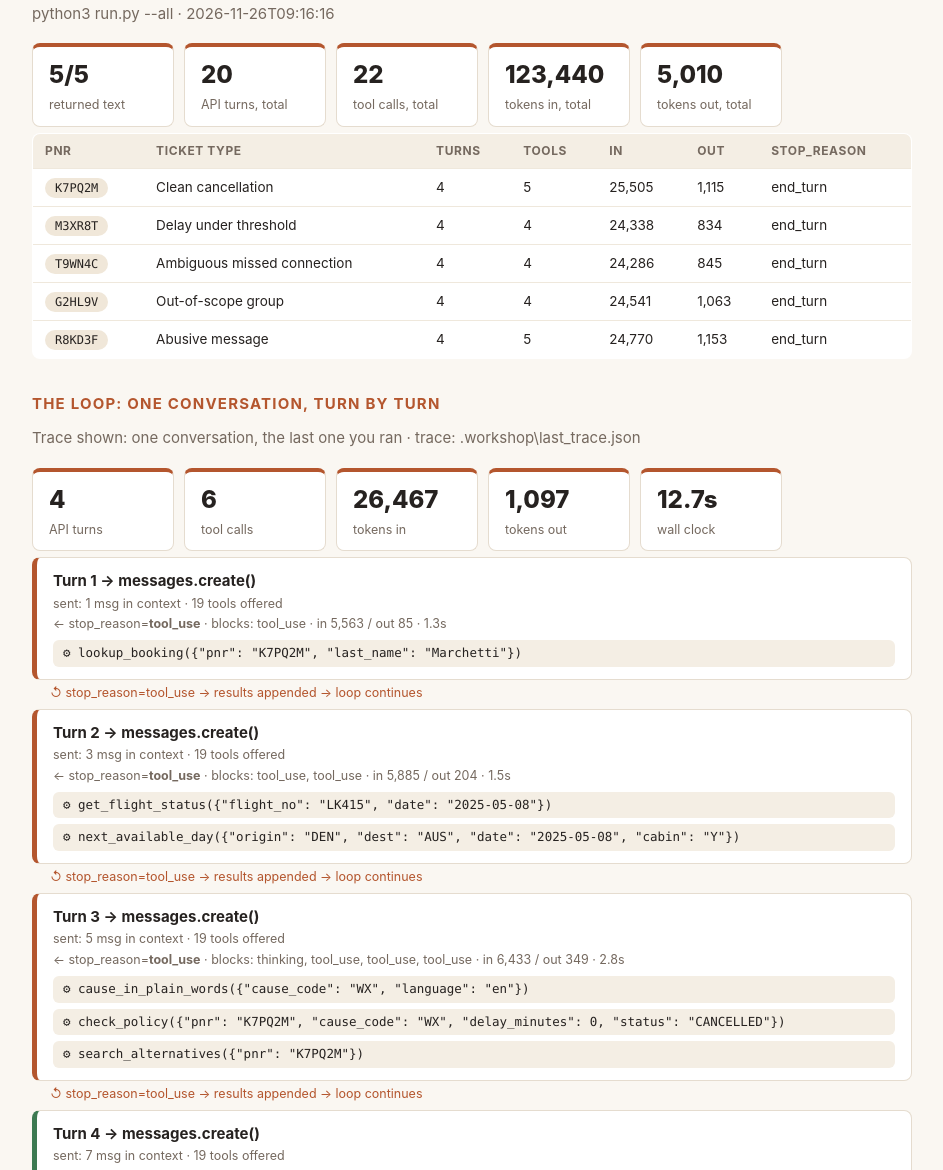
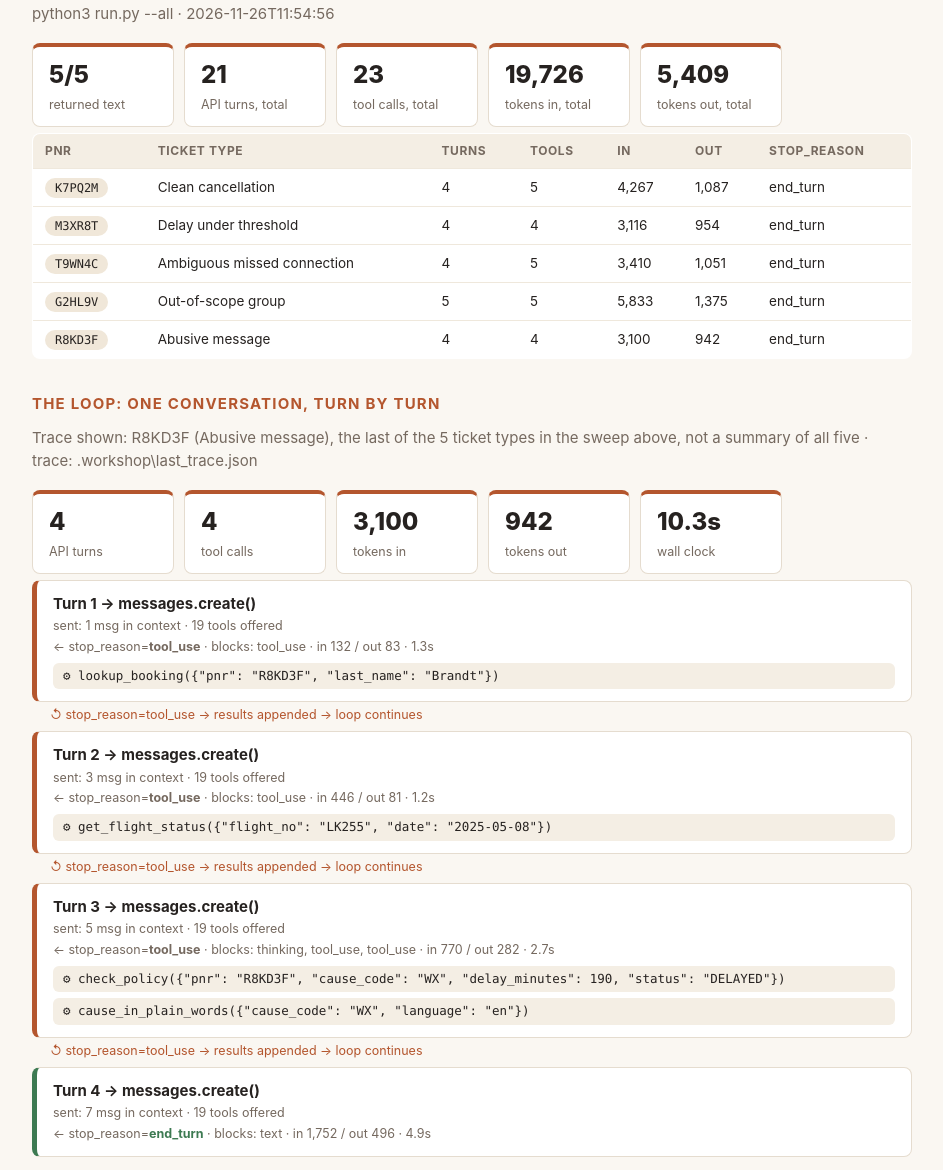
Before and after one commit to sohiltcs/larkspur-exercise, a plain HTML site: page readout.html in a window 1280 px wide. Shown: the part 1630-2800 px from the top of the page, without its empty margins (168-1111 px from the left). Drawn offline with Linux system fonts and the light colour scheme.

Commit message:
canon: gate 4.1 by Tanmay Chatterji (#2)
Step 4.1 (Make the change, measure it) saved. Green on this laptop: 1.2, 1.3, 1.4, 2.1, 2.2, 4.1.
Changed since the last canon: PITCH.md +1 -1, agent.py +11 -2, readout-trace.json +7 -9, readout.html +24 -26.
Why: Our goal, our change, and how much better it got
Behind? python3 pod_sync.py --take-canon, then in claude: /catchup

```diff
--- a/readout.html
+++ b/readout.html
@@ -38,7 +38,7 @@ th { background: #f4eee4; font-size: 12px; letter-spacing: .05em; text-transform
 .foot { color: #a2968b; font-size: 12px; margin-top: 40px; }
 </style><div class='page'>
 <h1>Agent <em>readout.</em></h1>
-<p class='sub'>Team Room 8 · 2026-11-26 10:28</p>
+<p class='sub'>Team Room 8 · 2026-11-26 12:06</p>
 <h2>Architecture: what the agent is</h2>
 <div class='strip'>
 <div class='stat'><b>19</b><span>tools offered</span></div>
@@ -72,58 +72,56 @@ th { background: #f4eee4; font-size: 12px; letter-spacing: .05em; text-transform
 <p class='sub'>2 of those 19 tools are served by support/mcp_server.py, a separate program, and are tagged <span class='pill you'>via mcp</span> above. Claude cannot tell: same name, same description, same tokens.</p>
 <p class='sub'>local dispatch: <span class='pill you'>care_entitlements</span>, <span class='pill you'>cause_in_plain_words</span>, <span class='pill you'>departures_in_window</span>, <span class='pill you'>ground_stop_status</span>, <span class='pill you'>hold_time_left</span>, <span class='pill you'>reopen_stats</span>, <span class='pill you'>seats_left</span>, <span class='pill you'>what_automation_will_not_do</span></p>
 <h2>All five ticket types: what it did across the set</h2>
-<p class='sub'>python3 run.py --all · 2026-11-26T09:16:16</p>
+<p class='sub'>python3 run.py --all · 2026-11-26T11:54:56</p>
 <div class='strip'>
 <div class='stat'><b>5/5</b><span>returned text</span></div>
-<div class='stat'><b>20</b><span>API turns, total</span></div>
-<div class='stat'><b>22</b><span>tool calls, total</span></div>
-<div class='stat'><b>123,440</b><span>tokens in, total</span></div>
-<div class='stat'><b>5,010</b><span>tokens out, total</span></div>
+<div class='stat'><b>21</b><span>API turns, total</span></div>
+<div class='stat'><b>23</b><span>tool calls, total</span></div>
+<div class='stat'><b>19,726</b><span>tokens in, total</span></div>
+<div class='stat'><b>5,409</b><span>tokens out, total</span></div>
 </div>
 <table><tr><th>pnr</th><th>ticket type</th><th>turns</th><th>tools</th><th>in</th><th>out</th><th>stop_reason</th></tr>
-<tr><td><span class='pill'>K7PQ2M</span></td><td>Clean cancellation</td><td>4</td><td>5</td><td>25,505</td><td>1,115</td><td>end_turn</td></tr>
-<tr><td><span class='pill'>M3XR8T</span></td><td>Delay under threshold</td><td>4</td><td>4</td><td>24,338</td><td>834</td><td>end_turn</td></tr>
-<tr><td><span class='pill'>T9WN4C</span></td><td>Ambiguous missed connection</td><td>4</td><td>4</td><td>24,286</td><td>845</td><td>end_turn</td></tr>
-<tr><td><span class='pill'>G2HL9V</span></td><td>Out-of-scope group</td><td>4</td><td>4</td><td>24,541</td><td>1,063</td><td>end_turn</td></tr>
-<tr><td><span class='pill'>R8KD3F</span></td><td>Abusive message</td><td>4</td><td>5</td><td>24,770</td><td>1,153</td><td>end_turn</td></tr>
+<tr><td><span class='pill'>K7PQ2M</span></td><td>Clean cancellation</td><td>4</td><td>5</td><td>4,267</td><td>1,087</td><td>end_turn</td></tr>
+<tr><td><span class='pill'>M3XR8T</span></td><td>Delay under threshold</td><td>4</td><td>4</td><td>3,116</td><td>954</td><td>end_turn</td></tr>
+<tr><td><span class='pill'>T9WN4C</span></td><td>Ambiguous missed connection</td><td>4</td><td>5</td><td>3,410</td><td>1,051</td><td>end_turn</td></tr>
+<tr><td><span class='pill'>G2HL9V</span></td><td>Out-of-scope group</td><td>5</td><td>5</td><td>5,833</td><td>1,375</td><td>end_turn</td></tr>
+<tr><td><span class='pill'>R8KD3F</span></td><td>Abusive message</td><td>4</td><td>4</td><td>3,100</td><td>942</td><td>end_turn</td></tr>
 </table>
 <h2>The loop: one conversation, turn by turn</h2>
-<p class='sub'>Trace shown: one conversation, the last one you ran · trace: .workshop\last_trace.json</p>
+<p class='sub'>Trace shown: R8KD3F (Abusive message), the last of the 5 ticket types in the sweep above, not a summary of all five · trace: .workshop\last_trace.json</p>
 <div class='strip'>
 <div class='stat'><b>4</b><span>API turns</span></div>
-<div class='stat'><b>6</b><span>tool calls</span></div>
-<div class='stat'><b>26,467</b><span>tokens in</span></div>
-<div class='stat'><b>1,097</b><span>tokens out</span></div>
-<div class='stat'><b>12.7s</b><span>wall clock</span></div>
+<div class='stat'><b>4</b><span>tool calls</span></div>
+<div class='stat'><b>3,100</b><span>tokens in</span></div>
+<div class='stat'><b>942</b><span>tokens out</span></div>
+<div class='stat'><b>10.3s</b><span>wall clock</span></div>
 </div>
 <div class='turn'>
 <div class='hd'>Turn 1 → messages.create()</div>
 <div class='meta'>sent: 1 msg in context · 19 tools offered</div>
-<div class='meta'>← stop_reason=<b>tool_use</b> · blocks: tool_use · in 5,563 / out 85 · 1.3s</div>
-<div class='tool'>⚙ lookup_booking({&quot;pnr&quot;: &quot;K7PQ2M&quot;, &quot;last_name&quot;: &quot;Marchetti&quot;})</div>
+<div class='meta'>← stop_reason=<b>tool_use</b> · blocks: tool_use · in 132 / out 83 · 1.3s</div>
+<div class='tool'>⚙ lookup_booking({&quot;pnr&quot;: &quot;R8KD3F&quot;, &quot;last_name&quot;: &quot;Brandt&quot;})</div>
 </div>
 <div class='loopback'>↺ stop_reason=tool_use → results appended → loop continues</div>
 <div class='turn'>
 <div class='hd'>Turn 2 → messages.create()</div>
 <div class='meta'>sent: 3 msg in context · 19 tools offered</div>
-<div class='meta'>← stop_reason=<b>tool_use</b> · blocks: tool_use, tool_use · in 5,885 / out 204 · 1.5s</div>
-<div class='tool'>⚙ get_flight_status({&quot;flight_no&quot;: &quot;LK415&quot;, &quot;date&quot;: &quot;2025-05-08&quot;})</div>
-<div class='tool'>⚙ next_available_day({&quot;origin&quot;: &quot;DEN&quot;, &quot;dest&quot;: &quot;AUS&quot;, &quot;date&quot;: &quot;2025-05-08&quot;, &quot;cabin&quot;: &quot;Y&quot;})</div>
+<div class='meta'>← stop_reason=<b>tool_use</b> · blocks: tool_use · in 446 / out 81 · 1.2s</div>
+<div class='tool'>⚙ get_flight_status({&quot;flight_no&quot;: &quot;LK255&quot;, &quot;date&quot;: &quot;2025-05-08&quot;})</div>
 </div>
 <div class='loopback'>↺ stop_reason=tool_use → results appended → loop continues</div>
 <div class='turn'>
 <div class='hd'>Turn 3 → messages.create()</div>
 <div class='meta'>sent: 5 msg in context · 19 tools offered</div>
-<div class='meta'>← stop_reason=<b>tool_use</b> · blocks: thinking, tool_use, tool_use, tool_use · in 6,433 / out 349 · 2.8s</div>
+<div class='meta'>← stop_reason=<b>tool_use</b> · blocks: thinking, tool_use, tool_use · in 770 / out 282 · 2.7s</div>
+<div class='tool'>⚙ check_policy({&quot;pnr&quot;: &quot;R8KD3F&quot;, &quot;cause_code&quot;: &quot;WX&quot;, &quot;delay_minutes&quot;: 190, &quot;status&quot;: &quot;DELAYED&quot;})</div>
 <div class='tool'>⚙ cause_in_plain_words({&quot;cause_code&quot;: &quot;WX&quot;, &quot;language&quot;: &quot;en&quot;})</div>
-<div class='tool'>⚙ check_policy({&quot;pnr&quot;: &quot;K7PQ2M&quot;, &quot;cause_code&quot;: &quot;WX&quot;, &quot;delay_minutes&quot;: 0, &quot;status&quot;: &quot;CANCELLED&quot;})</div>
-<div class='tool'>⚙ search_alternatives({&quot;pnr&quot;: &quot;K7PQ2M&quot;})</div>
 </div>
 <div class='loopback'>↺ stop_reason=tool_use → results appended → loop continues</div>
 <div class='turn done'>
 <div class='hd'>Turn 4 → messages.create()</div>
 <div class='meta'>sent: 7 msg in context · 19 tools offered</div>
-<div class='meta'>← stop_reason=<b class='stopped'>end_turn</b> · blocks: text · in 8,586 / out 459 · 4.0s</div>
+<div class='meta'>← stop_reason=<b class='stopped'>end_turn</b> · blocks: text · in 1,752 / out 496 · 4.9s</div>
 </div>
 <p class='foot'>Generated by readout.py · Larkspur Airlines is a fictional training scenario · Confidential / do not distribute</p></div>
-<script type="application/json" id="evidence">{"generated": "2026-11-26T10:28:40", "pod": "Room 8", "banked_by": "Sohil Pathan", "banked": {"1.2": "19A-A5F", "1.3": "482-ACA", "1.4": "3BB-37D", "2.1": "380-590", "2.2": "3FB-5CE", "3.1": "F39-A48"}, "trace": {"turns": 4, "tool_calls": 6, "tool_names": ["lookup_booking", "get_flight_status", "next_available_day", "cause_in_plain_words", "check_policy", "search_alternatives"], "saw_thinking": true, "used_format": false, "used_tool_choice_none": false, "streamed": false, "deltas_seen": 0, "tokens": {"input": 26467, "output": 1097, "cache_read": 0, "cache_write": 0}, "cache_hit_ratio": null, "elapsed": 12.7}, "all_shapes": {"attempted": 5, "shapes": 5, "failed": 0, "resolved": 5, "turns": 20, "tool_calls": 22, "tokens_in": 123440, "tokens_out": 5010, "cache_read": 0, "unfinished": [], "errors": []}}</script>
+<script type="application/json" id="evidence">{"generated": "2026-11-26T12:06:02", "pod": "Room 8", "banked_by": "Tanmay Chatterji", "banked": {"1.2": "AC5-22C", "1.3": "706-FC6", "1.4": "A17-66E", "2.1": "626-174", "2.2": "D22-279", "4.1": "551-21C"}, "trace": {"turns": 4, "tool_calls": 4, "tool_names": ["lookup_booking", "get_flight_status", "check_policy", "cause_in_plain_words"], "saw_thinking": true, "used_format": false, "used_tool_choice_none": false, "streamed": false, "deltas_seen": 0, "tokens": {"input": 3100, "output": 942, "cache_read": 21756, "cache_write": 0}, "cache_hit_ratio": 0.8752816221435469, "elapsed": 10.3}, "all_shapes": {"attempted": 5, "shapes": 5, "failed": 0, "resolved": 5, "turns": 21, "tool_calls": 23, "tokens_in": 19726, "tokens_out": 5409, "cache_read": 108780, "unfinished": [], "errors": []}}</script>
```
Also changed, not shown: readout-trace.json (+7 -9 lines), 2 other files.
